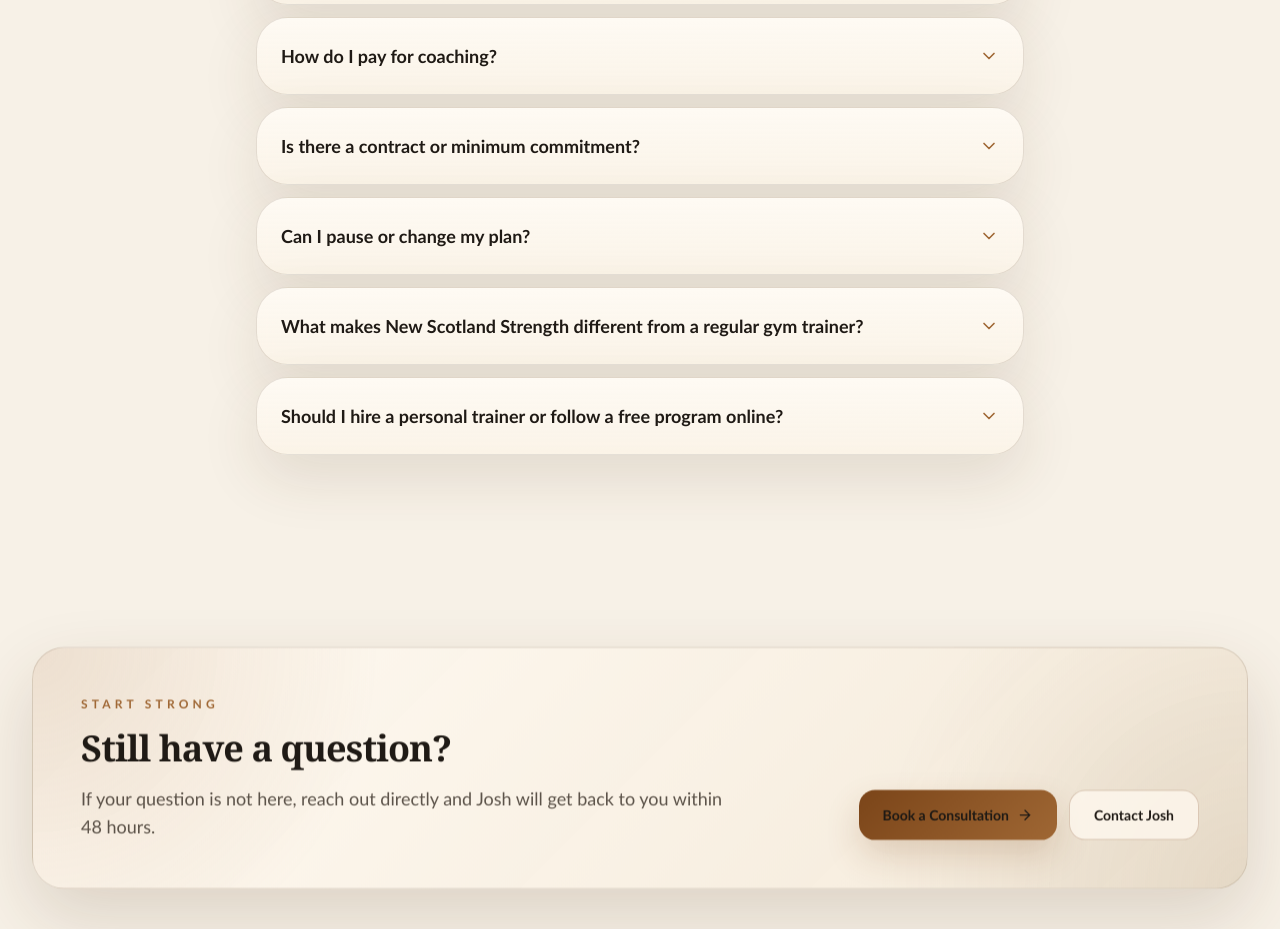
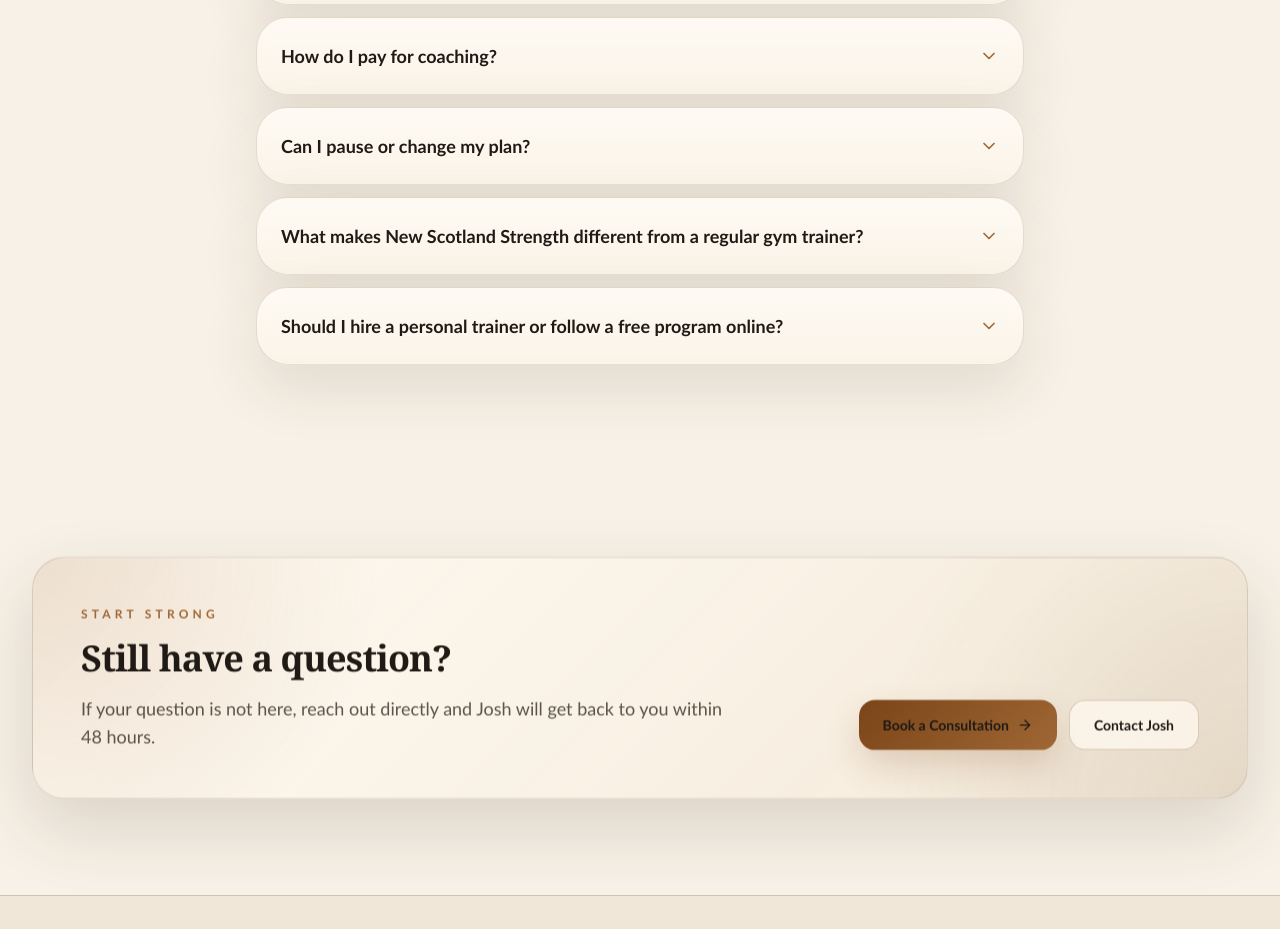
Before and after one commit to WLDISPATCH/New-Scotland-Strength, a React (Vite) app: page /faq in a window 1280 px wide. Shown: the part 1883-2812 px from the top of the page. Built offline with nearby package versions, Linux system fonts and the light colour scheme; no server answers.

Commit message:
Remove the contract/commitment FAQ
Its answer described programs and meal plans as one-time purchases,
which conflicts with the goal of monthly repeat clients.

Co-Authored-By: Claude Opus 5.5 <noreply@anthropic.com>
Claude-Session: https://claude.ai/code/session_013gBuiyh1dum797k4oSTju2

```diff
--- a/src/content/siteData.ts
+++ b/src/content/siteData.ts
@@ -365,11 +365,6 @@ export const faqItems: FaqItem[] = [
       "Online coaching, programs, and meal plans are paid by e-transfer. In-person sessions can be paid by e-transfer or by Stripe (credit or debit card). Payment details are confirmed when the service is booked.",
   },
   {
-    question: "Is there a contract or minimum commitment?",
-    answer:
-      "No long-term contract is required. Month-to-month online coaching gives you flexibility. Standalone programs and meal plans are one-time purchases. 1-on-1 sessions can be booked individually or as a higher-frequency arrangement.",
-  },
-  {
     question: "Can I pause or change my plan?",
     answer:
       "Yes. Life changes and training should adapt with it. If your schedule, capacity, or goals shift, the plan changes too. That is part of the job.",
```
